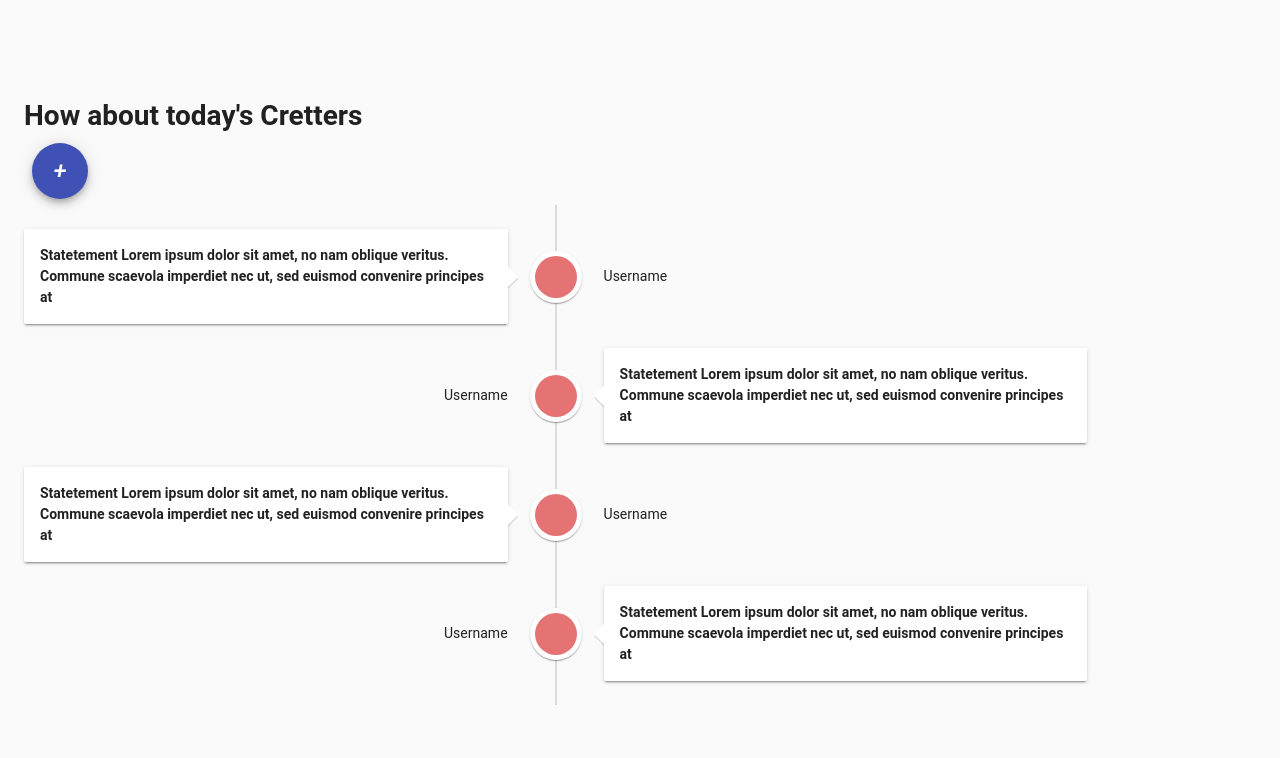
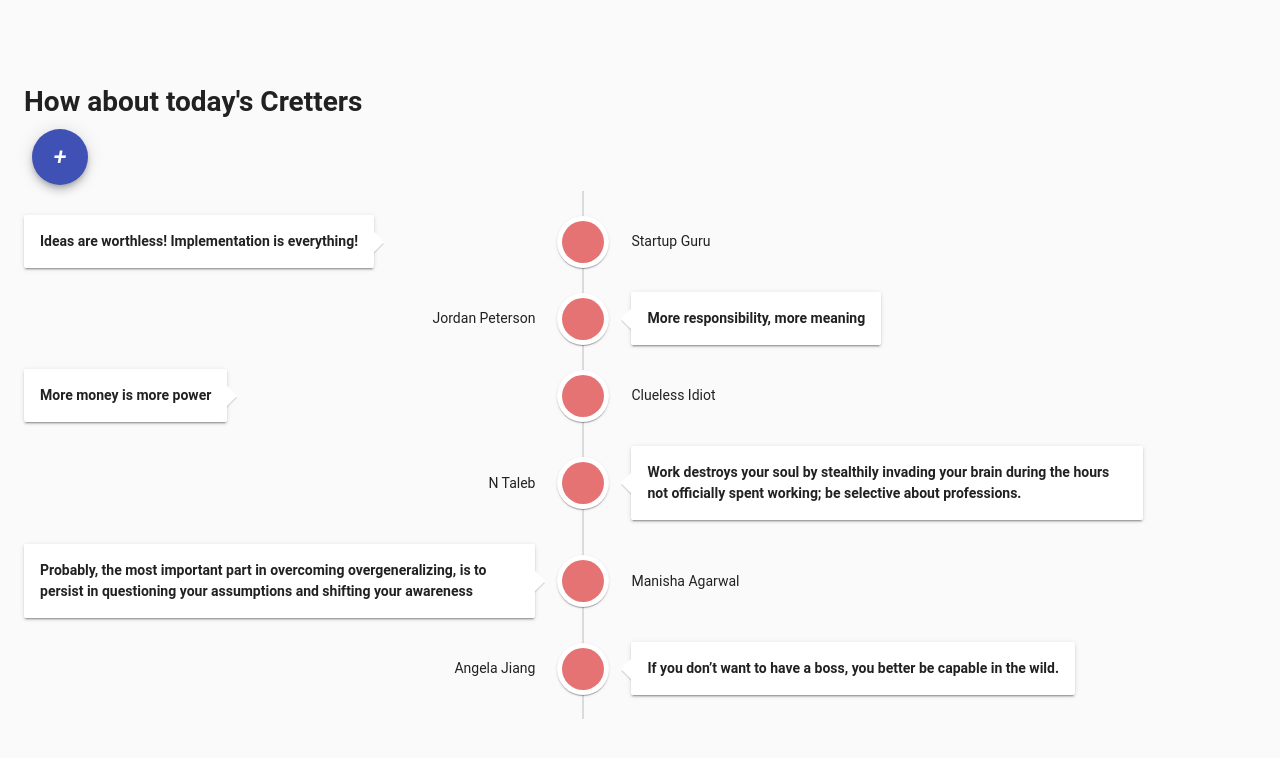
Before and after one commit to mohamedhayibor/cretter, a Vue app: page /#/cretters in a window 1280 px wide. Shown: the top 758 px of the page. Built offline with nearby package versions, Linux system fonts and the light colour scheme.

Commit message:
Get statements and questions array working

```diff
--- a/src/components/Cretters.vue
+++ b/src/components/Cretters.vue
@@ -9,18 +9,17 @@
 		</div>
 		<v-timeline>
 			<v-timeline-item
-				v-for="n in 4"
-				:key="n"
+				v-for="(cretter, id) in cretters"
+				:key="id"
 				color="red lighten-2"
 				large>
 
-				<span slot="opposite">Username</span>
+				<span slot="opposite">{{cretter.username}}</span>
 
 				<v-dialog v-model="dialog" width="600px">
 					<a slot="activator" color="primary" dark>
 						<v-card class="elevation-2">
-							<v-card-text> <strong> Statetement
-								Lorem ipsum dolor sit amet, no nam oblique veritus. Commune scaevola imperdiet nec ut, sed euismod convenire principes at</strong>
+							<v-card-text> <strong>{{ cretter.statement }}</strong>
 							</v-card-text>
 						</v-card>
 					</a>
@@ -35,7 +34,7 @@
 						-->
 
 				        <v-list>
-				        	<template v-for="(question, index) in cretters[0].questions">
+				        	<template v-for="(question, index) in cretter.questions">
 
 				        		<!-- display for asked questions -->
 				        		<v-list-tile :key="index" avatar ripple @click="">
@@ -63,6 +62,7 @@
 				// statement, questions, answers have score that proxies a user's rep
 				cretters: [
 					{statement: "Ideas are worthless! Implementation is everything!",
+					 username: "Startup Guru",
 					 questions: [
 						{question: "Are all ideas equally worthless?",
 						 answer: {
@@ -86,6 +86,7 @@
 					score: 0,
 					id: "43434"},
 					{statement: "More responsibility, more meaning",
+					 username: "Jordan Peterson",
 					 questions: [
 						{question: "Have you considered the wisdom: 'More is Less'?",
 						 answer: {
@@ -115,6 +116,7 @@
 					score: 0,
 					id: "43434"},
 					{statement: "More money is more power",
+					 username: "Clueless Idiot",
 					 questions: [
 						{question: "Money can become meaningless, what if there is only a bottle of water left? Who has power?",
 						 answer: {},
@@ -132,6 +134,7 @@
 					score: 0,
 					id: "43434"},
 					{statement: "Work destroys your soul by stealthily invading your brain during the hours not officially spent working; be selective about professions.",
+					 username: "N Taleb",
 					 questions: [
 						{question: "you mean for only unengaging work?",
 						 answer: {},
@@ -144,20 +147,22 @@
 					],
 					score: 0,
 					id: "43434"},
-					{statement: "Work destroys your soul by stealthily invading your brain during the hours not officially spent working; be selective about professions. - N Taleb",
+					{statement: "Probably, the most important part in overcoming overgeneralizing, is to persist in questioning your assumptions and shifting your awareness",
+					 username: "Manisha Agarwal",
 					 questions: [
-						{question: "you mean for only unengaging work?",
+						{question: "Is good, or true enough, enough?",
 						 answer: {},
 						 score: 0,
 						},
-						{question: "Isn't that a feature for engaging and creative work",
+						{question: "Is awareness the most important thing here?",
 						 answer: {},
 						 score: 0
 						}
 					],
 					score: 0,
 					id: "43434"},
-					{statement: "If you don’t want to have a boss, you better be capable in the wild. Angela Jiang",
+					{statement: "If you don’t want to have a boss, you better be capable in the wild.",
+					 username: "Angela Jiang",
 					 questions: [
 						{question: "Is being able to work with others superior in this case?",
 						 answer: {},
```
